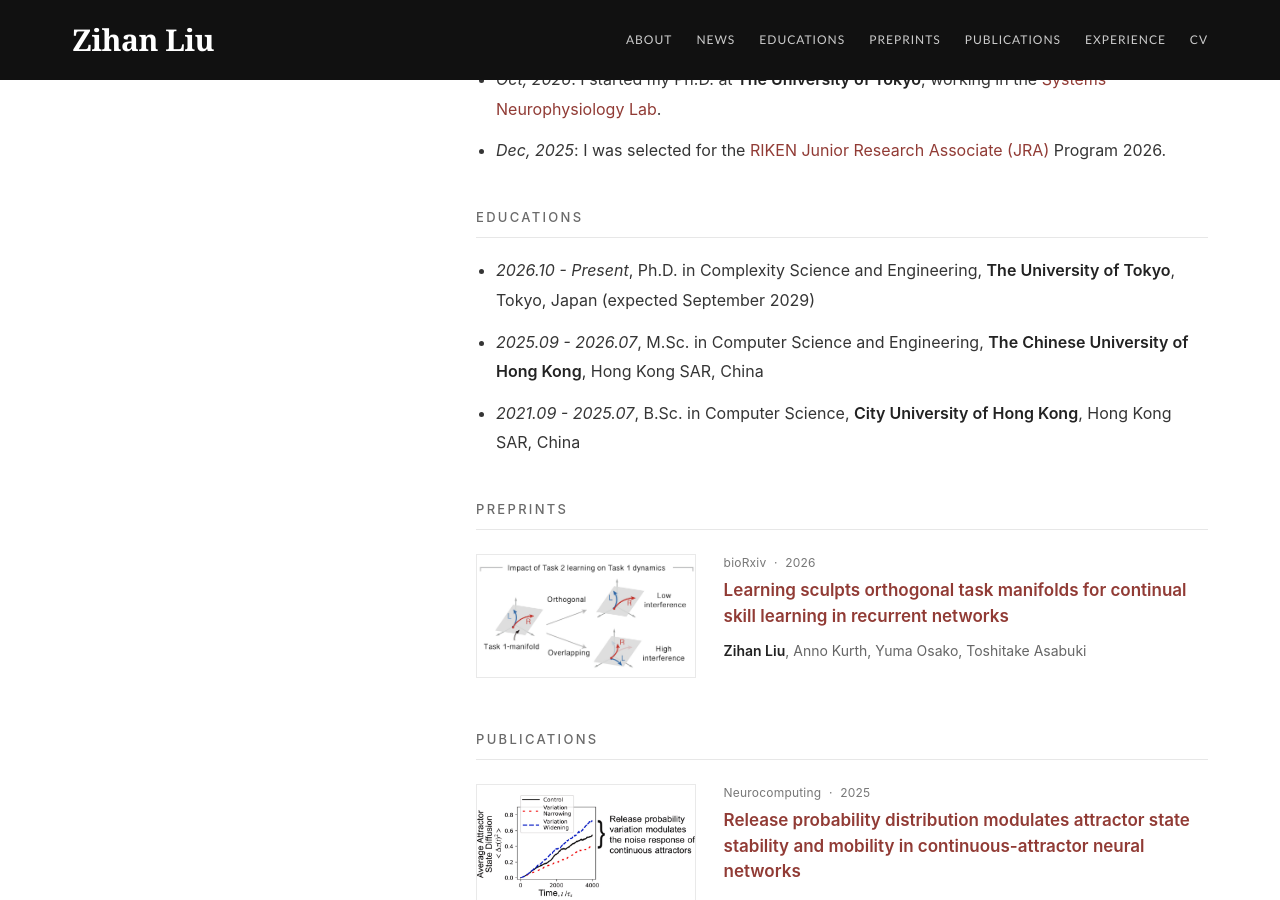
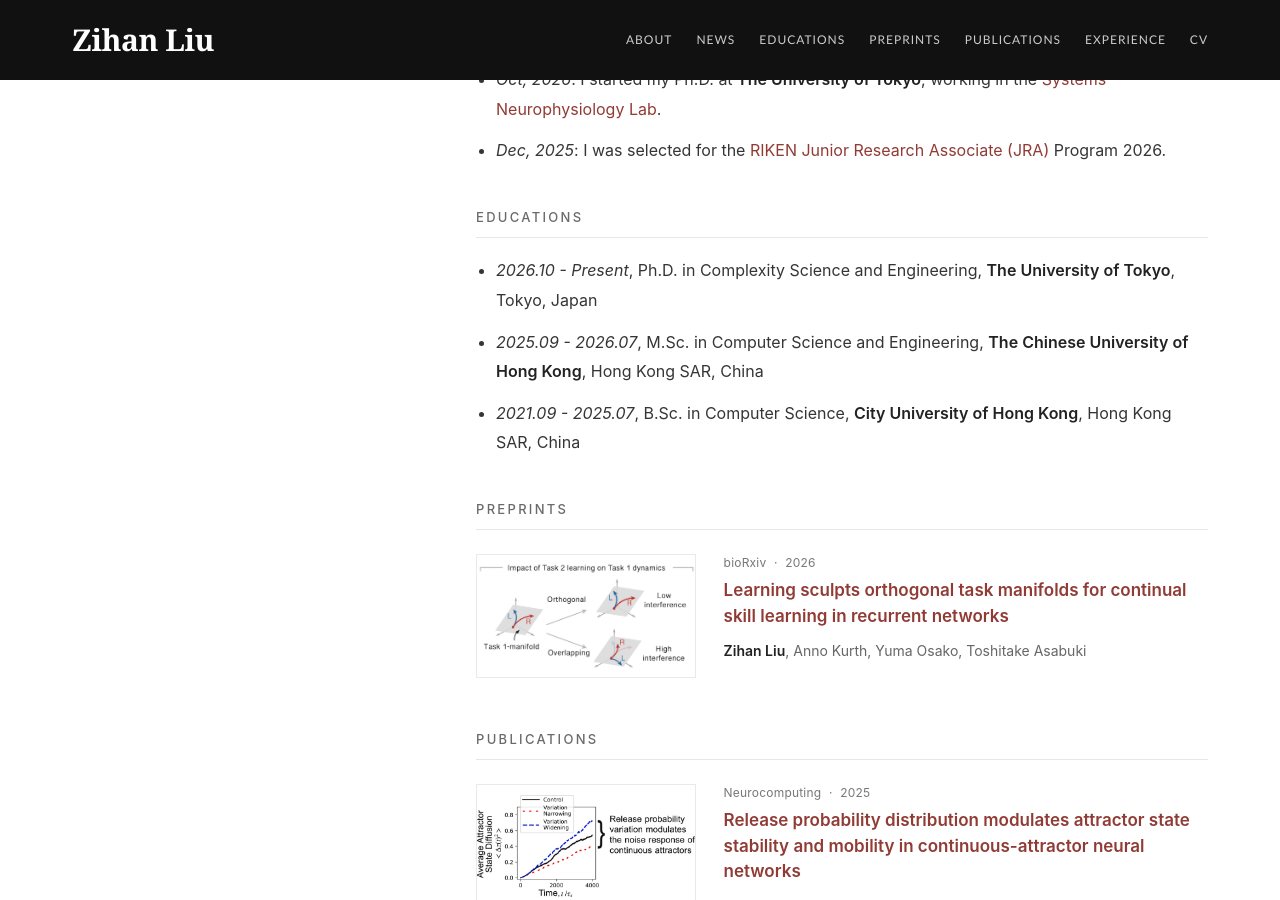
Before and after one commit to zihanliu987/zihanliu987.github.io, a Jekyll site: the page built from _pages/about.md, in a window 1280 px wide and 900 px high, scrolled down 803 px. Built offline with Jekyll 4.4.1, drawn with Linux system fonts in a browser that asks for light colours; some web fonts are replaced.

Commit message:
Remove the expected doctoral graduation date

```diff
--- a/_pages/about.md
+++ b/_pages/about.md
@@ -36,7 +36,7 @@ Apart from these, I am also interested in:
 
 # Educations
 
-- *2026.10 - Present*, Ph.D. in Complexity Science and Engineering, **The University of Tokyo**, Tokyo, Japan (expected September 2029)
+- *2026.10 - Present*, Ph.D. in Complexity Science and Engineering, **The University of Tokyo**, Tokyo, Japan
 - *2025.09 - 2026.07*, M.Sc. in Computer Science and Engineering, **The Chinese University of Hong Kong**, Hong Kong SAR, China
 - *2021.09 - 2025.07*, B.Sc. in Computer Science, **City University of Hong Kong**, Hong Kong SAR, China
 
```
